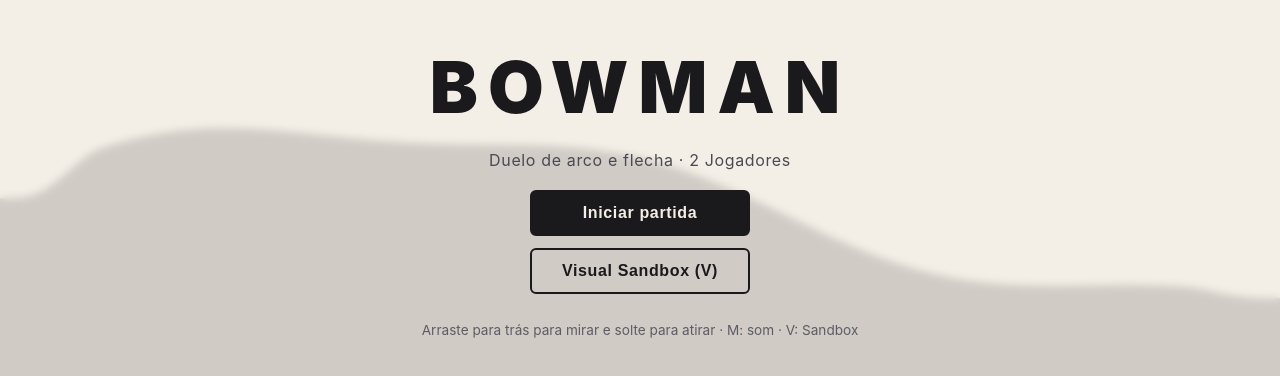
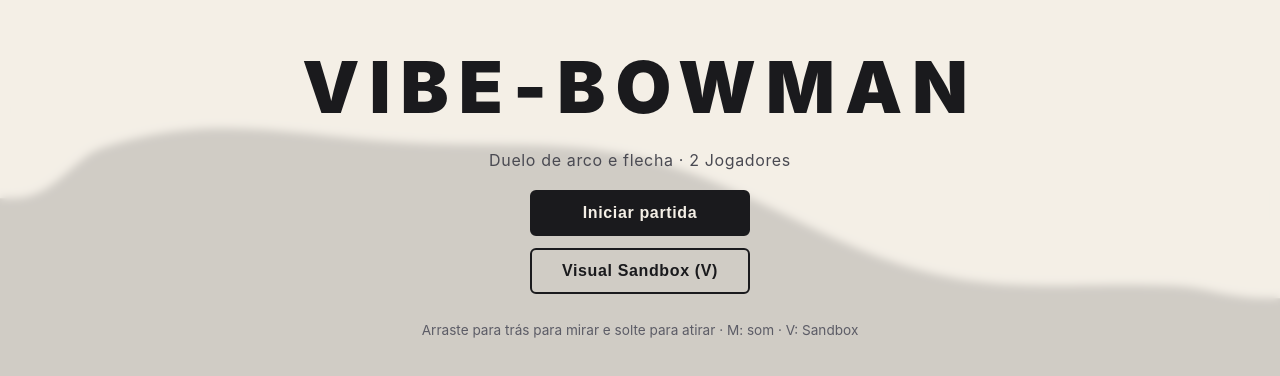
Before and after one commit to gab618/vibe-bowman, a website built with Vite: page index.html in a window 1280 px wide. Shown: the part 210-586 px from the top of the page. Built offline with nearby package versions, Linux system fonts and the light colour scheme.

Commit message:
chore: rename game to vibe-bowman

```diff
--- a/index.html
+++ b/index.html
@@ -3,7 +3,7 @@
   <head>
     <meta charset="UTF-8" />
     <meta name="viewport" content="width=device-width, initial-scale=1.0, user-scalable=no" />
-    <title>Bowman</title>
+    <title>vibe-bowman</title>
   </head>
   <body>
     <div id="app">
--- a/package.json
+++ b/package.json
@@ -1,5 +1,5 @@
 {
-  "name": "bowman",
+  "name": "vibe-bowman",
   "private": true,
   "version": "0.1.0",
   "type": "module",
--- a/src/game/ui.ts
+++ b/src/game/ui.ts
@@ -37,7 +37,7 @@ export class UiManager {
 
       const title = document.createElement('h1');
       title.className = 'ui-title';
-      title.textContent = 'BOWMAN';
+      title.textContent = 'VIBE-BOWMAN';
 
       const sub = document.createElement('p');
       sub.className = 'ui-subtitle';
```
Also changed, not shown: README.md.
